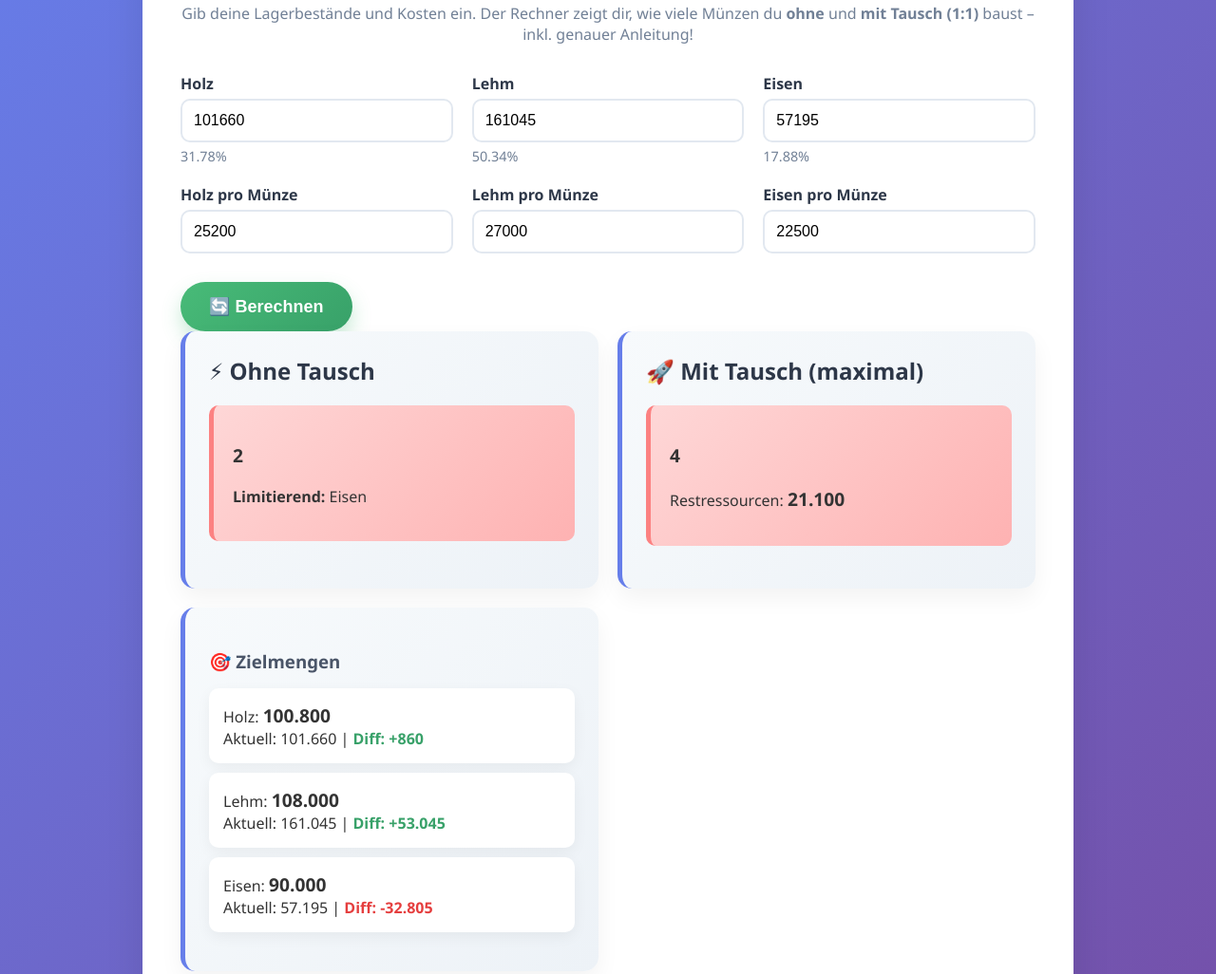
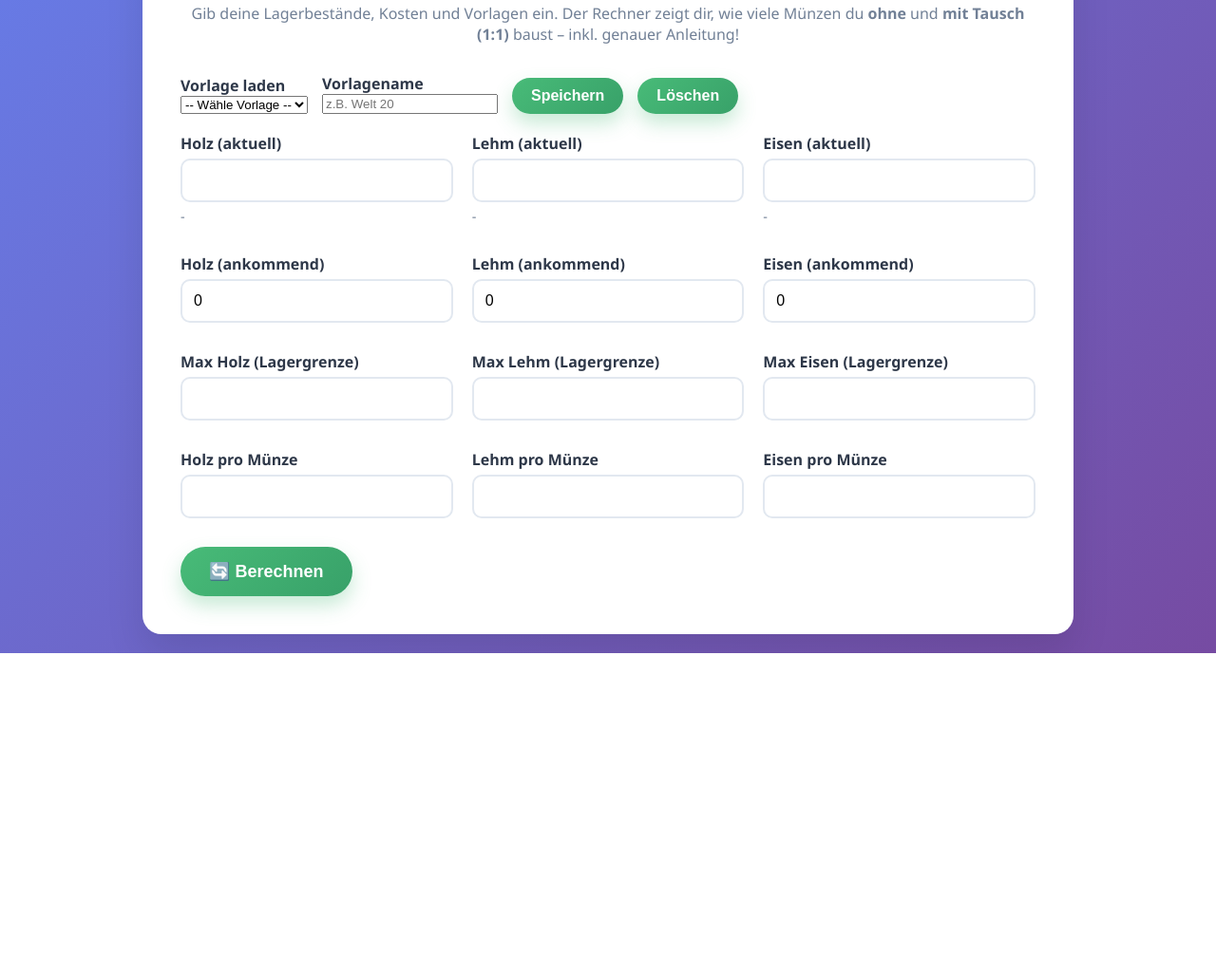
Before and after one commit to heiko1988/ds, a plain HTML site: page web/muenzen-rechner.html in a window 1280 px wide. Shown: the part 169-1195 px from the top of the page at 95% size. After the commit the page ends 857 px from the top, so only its background shows below. Drawn offline with Linux system fonts and the light colour scheme.

Commit message:
Enhance Goldmünzen Rechner with template features
Updated the HTML structure and added functionality for loading and saving templates. Adjusted input fields and calculation logic to include new parameters.

```diff
--- a/web/muenzen-rechner.html
+++ b/web/muenzen-rechner.html
@@ -5,173 +5,100 @@
     <meta name="viewport" content="width=device-width, initial-scale=1.0">
     <title>Goldmünzen Rechner</title>
     <style>
-        body {
-            font-family: 'Segoe UI', Tahoma, Geneva, Verdana, sans-serif;
-            background: linear-gradient(135deg, #667eea 0%, #764ba2 100%);
-            margin: 0;
-            padding: 20px;
-            color: #333;
-        }
-        .container {
-            max-width: 900px;
-            margin: 0 auto;
-            background: white;
-            border-radius: 20px;
-            box-shadow: 0 20px 40px rgba(0,0,0,0.1);
-            padding: 40px;
-            overflow: hidden;
-        }
-        h1 {
-            text-align: center;
-            color: #4a5568;
-            margin-bottom: 30px;
-            font-size: 2.5em;
-        }
-        .input-group {
-            display: grid;
-            grid-template-columns: repeat(auto-fit, minmax(250px, 1fr));
-            gap: 20px;
-            margin-bottom: 30px;
-        }
-        label {
-            display: flex;
-            flex-direction: column;
-            font-weight: bold;
-            color: #2d3748;
-        }
-        input[type="number"] {
-            padding: 12px;
-            border: 2px solid #e2e8f0;
-            border-radius: 10px;
-            font-size: 16px;
-            transition: border-color 0.3s;
-            margin-top: 5px;
-        }
-        input[type="number"]:focus {
-            outline: none;
-            border-color: #667eea;
-            box-shadow: 0 0 0 3px rgba(102, 126, 234, 0.1);
-        }
-        .percent {
-            font-size: 0.9em;
-            color: #718096;
-            font-weight: normal;
-            margin-top: 5px;
-        }
-        button {
-            grid-column: 1 / -1;
-            padding: 15px 30px;
-            background: linear-gradient(135deg, #48bb78, #38a169);
-            color: white;
-            border: none;
-            border-radius: 50px;
-            font-size: 18px;
-            font-weight: bold;
-            cursor: pointer;
-            transition: transform 0.2s, box-shadow 0.2s;
-            box-shadow: 0 10px 20px rgba(72, 187, 120, 0.3);
-        }
-        button:hover {
-            transform: translateY(-2px);
-            box-shadow: 0 15px 30px rgba(72, 187, 120, 0.4);
-        }
-        button:active {
-            transform: translateY(0);
-        }
-        .results {
-            display: grid;
-            grid-template-columns: repeat(auto-fit, minmax(300px, 1fr));
-            gap: 20px;
-        }
-        .card {
-            background: linear-gradient(135deg, #f7fafc, #edf2f7);
-            border-radius: 15px;
-            padding: 25px;
-            box-shadow: 0 10px 25px rgba(0,0,0,0.05);
-            border-left: 5px solid #667eea;
-        }
-        .card h2 {
-            margin-top: 0;
-            color: #2d3748;
-            font-size: 1.5em;
-        }
-        .card h3 {
-            color: #4a5568;
-            margin-bottom: 15px;
-        }
-        ul {
-            list-style: none;
-            padding: 0;
-        }
-        li {
-            background: white;
-            margin: 10px 0;
-            padding: 15px;
-            border-radius: 10px;
-            box-shadow: 0 5px 15px rgba(0,0,0,0.05);
-            transition: transform 0.2s;
-        }
-        li:hover {
-            transform: translateX(5px);
-        }
-        .diff-positive {
-            color: #38a169;
-            font-weight: bold;
-        }
-        .diff-negative {
-            color: #e53e3e;
-            font-weight: bold;
-        }
-        .highlight {
-            background: linear-gradient(135deg, #fed7d7, #feb2b2);
-            padding: 20px;
-            border-radius: 10px;
-            margin: 20px 0;
-            border-left: 5px solid #fc8181;
-        }
-        .number {
-            font-size: 1.2em;
-            font-weight: bold;
-        }
-        @media (max-width: 768px) {
-            .input-group {
-                grid-template-columns: 1fr;
-            }
-        }
+        body { font-family: 'Segoe UI', Tahoma, Geneva, Verdana, sans-serif; background: linear-gradient(135deg, #667eea 0%, #764ba2 100%); margin: 0; padding: 20px; color: #333; }
+        .container { max-width: 900px; margin: 0 auto; background: white; border-radius: 20px; box-shadow: 0 20px 40px rgba(0,0,0,0.1); padding: 40px; overflow: hidden; }
+        h1 { text-align: center; color: #4a5568; margin-bottom: 30px; font-size: 2.5em; }
+        .input-group { display: grid; grid-template-columns: repeat(auto-fit, minmax(250px, 1fr)); gap: 20px; margin-bottom: 30px; }
+        label { display: flex; flex-direction: column; font-weight: bold; color: #2d3748; }
+        input[type="number"] { padding: 12px; border: 2px solid #e2e8f0; border-radius: 10px; font-size: 16px; transition: border-color 0.3s; margin-top: 5px; }
+        input[type="number"]:focus { outline: none; border-color: #667eea; box-shadow: 0 0 0 3px rgba(102, 126, 234, 0.1); }
+        .percent { font-size: 0.9em; color: #718096; font-weight: normal; margin-top: 5px; }
+        button { grid-column: 1 / -1; padding: 15px 30px; background: linear-gradient(135deg, #48bb78, #38a169); color: white; border: none; border-radius: 50px; font-size: 18px; font-weight: bold; cursor: pointer; transition: transform 0.2s, box-shadow 0.2s; box-shadow: 0 10px 20px rgba(72, 187, 120, 0.3); }
+        button:hover { transform: translateY(-2px); box-shadow: 0 15px 30px rgba(72, 187, 120, 0.4); }
+        button:active { transform: translateY(0); }
+        .results { display: grid; grid-template-columns: repeat(auto-fit, minmax(300px, 1fr)); gap: 20px; }
+        .card { background: linear-gradient(135deg, #f7fafc, #edf2f7); border-radius: 15px; padding: 25px; box-shadow: 0 10px 25px rgba(0,0,0,0.05); border-left: 5px solid #667eea; }
+        .card h2 { margin-top: 0; color: #2d3748; font-size: 1.5em; }
+        .card h3 { color: #4a5568; margin-bottom: 15px; }
+        ul { list-style: none; padding: 0; }
+        li { background: white; margin: 10px 0; padding: 15px; border-radius: 10px; box-shadow: 0 5px 15px rgba(0,0,0,0.05); transition: transform 0.2s; }
+        li:hover { transform: translateX(5px); }
+        .diff-positive { color: #38a169; font-weight: bold; }
+        .diff-negative { color: #e53e3e; font-weight: bold; }
+        .highlight { background: linear-gradient(135deg, #fed7d7, #feb2b2); padding: 20px; border-radius: 10px; margin: 20px 0; border-left: 5px solid #fc8181; }
+        .number { font-size: 1.2em; font-weight: bold; }
+        @media (max-width: 768px) { .input-group { grid-template-columns: 1fr; } }
+        .template-group { grid-column: 1 / -1; display: flex; gap: 15px; align-items: end; margin-bottom: 20px; }
+        .template-group select, .template-group input { margin-top: 0; }
+        .template-group button { padding: 10px 20px; font-size: 16px; grid-column: initial; }
     </style>
 </head>
 <body>
     <div class="container">
         <h1>🪙 Goldmünzen Rechner</h1>
-        <p style="text-align: center; color: #718096; margin-bottom: 30px;">Gib deine Lagerbestände und Kosten ein. Der Rechner zeigt dir, wie viele Münzen du <strong>ohne</strong> und <strong>mit Tausch (1:1)</strong> baust – inkl. genauer Anleitung!</p>
+        <p style="text-align: center; color: #718096; margin-bottom: 30px;">Gib deine Lagerbestände, Kosten und Vorlagen ein. Der Rechner zeigt dir, wie viele Münzen du <strong>ohne</strong> und <strong>mit Tausch (1:1)</strong> baust – inkl. genauer Anleitung!</p>
+
+        <div class="template-group">
+            <label>Vorlage laden
+                <select id="templateSelect">
+                    <option value="">-- Wähle Vorlage --</option>
+                </select>
+            </label>
+            <label>Vorlagename
+                <input type="text" id="templateName" placeholder="z.B. Welt 20">
+            </label>
+            <button onclick="saveTemplate()">Speichern</button>
+            <button onclick="deleteTemplate()">Löschen</button>
+        </div>
 
         <div class="input-group">
-            <label>
-                Holz
-                <input type="number" id="holz" value="101660" min="0" step="1">
+            <label> Holz (aktuell)
+                <input type="number" id="holz" min="0" step="1">
                 <span class="percent" id="pHolz">-</span>
             </label>
-            <label>
-                Lehm
-                <input type="number" id="lehm" value="161045" min="0" step="1">
+            <label> Lehm (aktuell)
+                <input type="number" id="lehm" min="0" step="1">
                 <span class="percent" id="pLehm">-</span>
             </label>
-            <label>
-                Eisen
-                <input type="number" id="eisen" value="57195" min="0" step="1">
+            <label> Eisen (aktuell)
+                <input type="number" id="eisen" min="0" step="1">
                 <span class="percent" id="pEisen">-</span>
             </label>
-            <label>
-                Holz pro Münze
-                <input type="number" id="ch" value="25200" min="0" step="1">
+        </div>
+
+        <div class="input-group">
+            <label> Holz (ankommend)
+                <input type="number" id="addHolz" min="0" step="1" value="0">
             </label>
-            <label>
-                Lehm pro Münze
-                <input type="number" id="cl" value="27000" min="0" step="1">
+            <label> Lehm (ankommend)
+                <input type="number" id="addLehm" min="0" step="1" value="0">
             </label>
-            <label>
-                Eisen pro Münze
-                <input type="number" id="ce" value="22500" min="0" step="1">
+            <label> Eisen (ankommend)
+                <input type="number" id="addEisen" min="0" step="1" value="0">
+            </label>
+        </div>
+
+        <div class="input-group">
+            <label> Max Holz (Lagergrenze)
+                <input type="number" id="maxHolz" min="0" step="1">
+            </label>
+            <label> Max Lehm (Lagergrenze)
+                <input type="number" id="maxLehm" min="0" step="1">
+            </label>
+            <label> Max Eisen (Lagergrenze)
+                <input type="number" id="maxEisen" min="0" step="1">
+            </label>
+        </div>
+
+        <div class="input-group">
+            <label> Holz pro Münze
+                <input type="number" id="ch" min="0" step="1">
+            </label>
+            <label> Lehm pro Münze
+                <input type="number" id="cl" min="0" step="1">
+            </label>
+            <label> Eisen pro Münze
+                <input type="number" id="ce" min="0" step="1">
             </label>
         </div>
 
@@ -183,12 +110,97 @@
     </div>
 
     <script>
-        const inputs = ['holz', 'lehm', 'eisen', 'ch', 'cl', 'ce'];
+        const inputs = ['holz', 'lehm', 'eisen', 'addHolz', 'addLehm', 'addEisen', 'maxHolz', 'maxLehm', 'maxEisen', 'ch', 'cl', 'ce'];
+        const TEMPLATES_KEY = 'goldmuenzen_vorlagen';
 
+        // Lade gespeicherte Werte und Vorlagen
+        function loadSaved() {
+            inputs.forEach(id => {
+                const val = localStorage.getItem(id);
+                if (val !== null) document.getElementById(id).value = val;
+            });
+            loadTemplates();
+        }
+
+        // Speichere Werte
+        function saveValues() {
+            inputs.forEach(id => {
+                localStorage.setItem(id, document.getElementById(id).value);
+            });
+        }
+
+        // Lade Vorlagen in Dropdown
+        function loadTemplates() {
+            const templates = JSON.parse(localStorage.getItem(TEMPLATES_KEY) || '[]');
+            const select = document.getElementById('templateSelect');
+            select.innerHTML = '<option value="">-- Wähle Vorlage --</option>';
+            templates.forEach(t => {
+                const option = document.createElement('option');
+                option.value = t.name;
+                option.textContent = t.name;
+                select.appendChild(option);
+            });
+        }
+
+        // Speichere Vorlage
+        function saveTemplate() {
+            const name = document.getElementById('templateName').value.trim();
+            if (!name) return alert('Vorlagename eingeben!');
+            const ch = parseInt(document.getElementById('ch').value) || 0;
+            const cl = parseInt(document.getElementById('cl').value) || 0;
+            const ce = parseInt(document.getElementById('ce').value) || 0;
+            let templates = JSON.parse(localStorage.getItem(TEMPLATES_KEY) || '[]');
+            templates = templates.filter(t => t.name !== name); // Überschreiben
+            templates.push({ name, ch, cl, ce });
+            localStorage.setItem(TEMPLATES_KEY, JSON.stringify(templates));
+            loadTemplates();
+            alert('Vorlage gespeichert!');
+        }
+
+        // Lade Vorlage
+        document.getElementById('templateSelect').addEventListener('change', (e) => {
+            const name = e.target.value;
+            if (!name) return;
+            const templates = JSON.parse(localStorage.getItem(TEMPLATES_KEY) || '[]');
+            const template = templates.find(t => t.name === name);
+            if (template) {
+                document.getElementById('templateName').value = name;
+                document.getElementById('ch').value = template.ch;
+                document.getElementById('cl').value = template.cl;
+                document.getElementById('ce').value = template.ce;
+                saveValues();
+                calculate();
+            }
+        });
+
+        // Lösch Vorlage
+        function deleteTemplate() {
+            const name = document.getElementById('templateName').value.trim();
+            if (!name) return alert('Vorlagename eingeben!');
+            let templates = JSON.parse(localStorage.getItem(TEMPLATES_KEY) || '[]');
+            templates = templates.filter(t => t.name !== name);
+            localStorage.setItem(TEMPLATES_KEY, JSON.stringify(templates));
+            loadTemplates();
+            document.getElementById('templateName').value = '';
+            alert('Vorlage gelöscht!');
+        }
+
+        // Berechnung
         function calculate() {
+            saveValues();
+
             const H = parseInt(document.getElementById('holz').value) || 0;
             const L = parseInt(document.getElementById('lehm').value) || 0;
             const E = parseInt(document.getElementById('eisen').value) || 0;
+
+            const addH = parseInt(document.getElementById('addHolz').value) || 0;
+            const addL = parseInt(document.getElementById('addLehm').value) || 0;
+            const addE = parseInt(document.getElementById('addEisen').value) || 0;
+
+            const maxH = parseInt(document.getElementById('maxHolz').value) || Infinity;
+            const maxL = parseInt(document.getElementById('maxLehm').value) || Infinity;
+            const maxE = parseInt(document.getElementById('maxEisen').value) || Infinity;
+
             const Ch = parseInt(document.getElementById('ch').value) || 0;
             const Cl = parseInt(document.getElementById('cl').value) || 0;
             const Ce = parseInt(document.getElementById('ce').value) || 0;
@@ -201,15 +213,31 @@
                 return;
             }
 
-            // Prozente updaten
+            // Prozente
             document.getElementById('pHolz').textContent = S > 0 ? (H / S * 100).toFixed(2) + '%' : '0%';
             document.getElementById('pLehm').textContent = S > 0 ? (L / S * 100).toFixed(2) + '%' : '0%';
             document.getElementById('pEisen').textContent = S > 0 ? (E / S * 100).toFixed(2) + '%' : '0%';
 
-            // Ohne Tausch
-            const mH = Math.floor(H / Ch);
-            const mL = Math.floor(L / Cl);
-            const mE = Math.floor(E / Ce);
+            // Gesamt nach Add
+            const totalH = H + addH;
+            const totalL = L + addL;
+            const totalE = E + addE;
+            const totalS = totalH + totalL + totalE;
+
+            // Überfüllung prüfen
+            const overH = totalH > maxH ? totalH - maxH : 0;
+            const overL = totalL > maxL ? totalL - maxL : 0;
+            const overE = totalE > maxE ? totalE - maxE : 0;
+
+            let overfillHTML = '';
+            if (overH + overL + overE > 0) {
+                overfillHTML = '<div class="card" style="grid-column: 1 / -1; border-left-color: #fc8181;"> <h2>⚠️ Lagerüberfüllung!</h2> <p>Überschuss: Holz ${overH.toLocaleString('de-DE')}, Lehm ${overL.toLocaleString('de-DE')}, Eisen ${overE.toLocaleString('de-DE')}</p> </div>';
+            }
+
+            // Ohne Tausch (basierend auf total)
+            const mH = Math.floor(totalH / Ch);
+            const mL = Math.floor(totalL / Cl);
+            const mE = Math.floor(totalE / Ce);
             const ohne = Math.min(mH, mL, mE);
             let limit = [];
             if (mH === ohne) limit.push('Holz');
@@ -217,19 +245,21 @@
             if (mE === ohne) limit.push('Eisen');
             const limitStr = limit.join(', ');
 
-            // Mit Tausch (maximal)
-            const mit = Math.floor(S / totalC);
-            const rest = S % totalC;
+            // Mit Tausch (maximal, ohne Kappe)
+            let mit = Math.floor(totalS / totalC);
 
+            // Mit Kappe (Lagergrenzen)
+            const maxMByCap = Math.min(Math.floor(maxH / Ch), Math.floor(maxL / Cl), Math.floor(maxE / Ce), mit);
+            mit = maxMByCap; // Begrenze auf Kappe
+
+            const rest = totalS - mit * totalC;
             const targetH = mit * Ch;
             const targetL = mit * Cl;
             const targetE = mit * Ce;
+            const diffH = totalH - targetH;
+            const diffL = totalL - targetL;
+            const diffE = totalE - targetE;
 
-            const diffH = H - targetH;
-            const diffL = L - targetL;
-            const diffE = E - targetE;
-
-            // Überschüsse und Defizite sammeln
             const ueberschuesse = [];
             if (diffH > 0) ueberschuesse.push({ from: 'Holz', amt: diffH });
             if (diffL > 0) ueberschuesse.push({ from: 'Lehm', amt: diffL });
@@ -240,9 +270,8 @@
             if (diffL < 0) defizite.push({ to: 'Lehm', amt: -diffL });
             if (diffE < 0) defizite.push({ to: 'Eisen', amt: -diffE });
 
-            // Tauschplan erstellen
-            let anleitungHTML = '<h3>📋 Genaue Tausch-Anleitung</h3><p>Um <strong>' + mit + '</strong> Münzen zu bauen, musst du nur die Defizite ausgleichen. Hier der optimale Plan (priorisiert größte Überschüsse):</p><ul>';
-            ueberschuesse.sort((a, b) => b.amt - a.amt); // Größte zuerst
+            let anleitungHTML = '<h3>📋 Genaue Tausch-Anleitung</h3><p>Um <strong>' + mit.toLocaleString('de-DE') + '</strong> Münzen zu bauen:</p><ul>';
+            ueberschuesse.sort((a, b) => b.amt - a.amt);
             let uebIdx = 0;
             for (let d of defizite) {
                 let remaining = d.amt;
@@ -256,12 +285,21 @@
                 }
             }
             anleitungHTML += '</ul>';
-            if (defizite.length === 0) {
-                anleitungHTML = '<h3>📋 Kein Tausch nötig!</h3><p>Du hast bereits genug von allem für ' + mit + ' Münzen. Baue direkt!</p>';
+            if (defizite.length === 0) anleitungHTML = '<h3>📋 Kein Tausch nötig!</h3><p>Du hast genug für ' + mit.toLocaleString('de-DE') + ' Münzen.</p>';
+
+            // Wenn Überfüllung, Vorschlag für zusätzliche Münzen vor Ankunft
+            let overfillSuggestion = '';
+            if (overH + overL + overE > 0) {
+                // Berechne, wie viele Münzen bauen, um Platz zu machen
+                const excessTotal = overH + overL + overE;
+                const extraM = Math.floor(excessTotal / totalC);
+                if (extraM > 0) {
+                    overfillSuggestion = '<p><strong>Vorschlag:</strong> Baue vor Ankunft <span class="number">' + extraM.toLocaleString('de-DE') + '</span> zusätzliche Münzen, um Platz zu machen und Ressourcen zu nutzen. Passe Tausch entsprechend an.</p>';
+                }
             }
 
-            // HTML generieren
             document.getElementById('results').innerHTML = `
+                ${overfillHTML}
                 <div class="card">
                     <h2>⚡ Ohne Tausch</h2>
                     <div class="highlight">
@@ -279,36 +317,24 @@
                 <div class="card">
                     <h3>🎯 Zielmengen</h3>
                     <ul>
-                        <li>Holz: <span class="number">${targetH.toLocaleString('de-DE')}</span><br>
-                            Aktuell: ${H.toLocaleString('de-DE')} |
-                            <span class="${diffH >= 0 ? 'diff-positive' : 'diff-negative'}">Diff: ${diffH >= 0 ? '+' : ''}${diffH.toLocaleString('de-DE')}</span>
-                        </li>
-                        <li>Lehm: <span class="number">${targetL.toLocaleString('de-DE')}</span><br>
-                            Aktuell: ${L.toLocaleString('de-DE')} |
-                            <span class="${diffL >= 0 ? 'diff-positive' : 'diff-negative'}">Diff: ${diffL >= 0 ? '+' : ''}${diffL.toLocaleString('de-DE')}</span>
-                        </li>
-                        <li>Eisen: <span class="number">${targetE.toLocaleString('de-DE')}</span><br>
-                            Aktuell: ${E.toLocaleString('de-DE')} |
-                            <span class="${diffE >= 0 ? 'diff-positive' : 'diff-negative'}">Diff: ${diffE >= 0 ? '+' : ''}${diffE.toLocaleString('de-DE')}</span>
-                        </li>
+                        <li>Holz: <span class="number">${targetH.toLocaleString('de-DE')}</span><br> Gesamt: ${totalH.toLocaleString('de-DE')} | <span class="${diffH >= 0 ? 'diff-positive' : 'diff-negative'}">Diff: ${diffH >= 0 ? '+' : ''}${diffH.toLocaleString('de-DE')}</span></li>
+                        <li>Lehm: <span class="number">${targetL.toLocaleString('de-DE')}</span><br> Gesamt: ${totalL.toLocaleString('de-DE')} | <span class="${diffL >= 0 ? 'diff-positive' : 'diff-negative'}">Diff: ${diffL >= 0 ? '+' : ''}${diffL.toLocaleString('de-DE')}</span></li>
+                        <li>Eisen: <span class="number">${targetE.toLocaleString('de-DE')}</span><br> Gesamt: ${totalE.toLocaleString('de-DE')} | <span class="${diffE >= 0 ? 'diff-positive' : 'diff-negative'}">Diff: ${diffE >= 0 ? '+' : ''}${diffE.toLocaleString('de-DE')}</span></li>
                     </ul>
                 </div>
                 <div class="card" style="grid-column: 1 / -1;">
                     ${anleitungHTML}
-                    <p style="margin-top: 20px; font-style: italic; color: #718096;">
-                        💡 Nach den Tauschen baust du <strong>${mit.toLocaleString('de-DE')}</strong> Münzen. Der Rest bleibt im Lager!
-                    </p>
+                    ${overfillSuggestion}
+                    <p style="margin-top: 20px; font-style: italic; color: #718096;"> 💡 Nach den Tauschen baust du <strong>${mit.toLocaleString('de-DE')}</strong> Münzen. Der Rest bleibt im Lager! </p>
                 </div>
             `;
-
             document.getElementById('results').style.display = 'grid';
         }
 
-        // Live-Update und Initial
+        // Initial load
         window.addEventListener('load', () => {
-            inputs.forEach(id => {
-                document.getElementById(id).addEventListener('input', calculate);
-            });
+            loadSaved();
+            inputs.forEach(id => document.getElementById(id).addEventListener('input', calculate));
             calculate();
         });
     </script>
```
